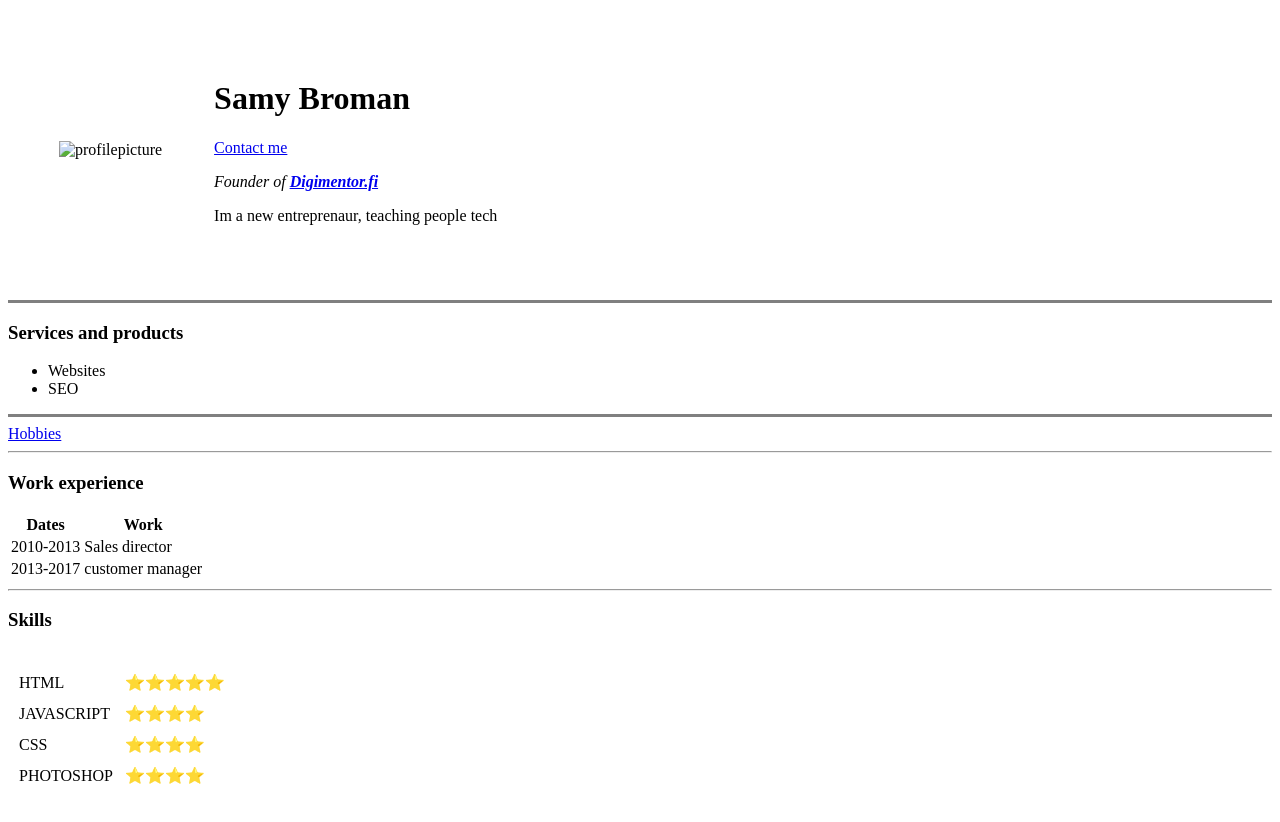
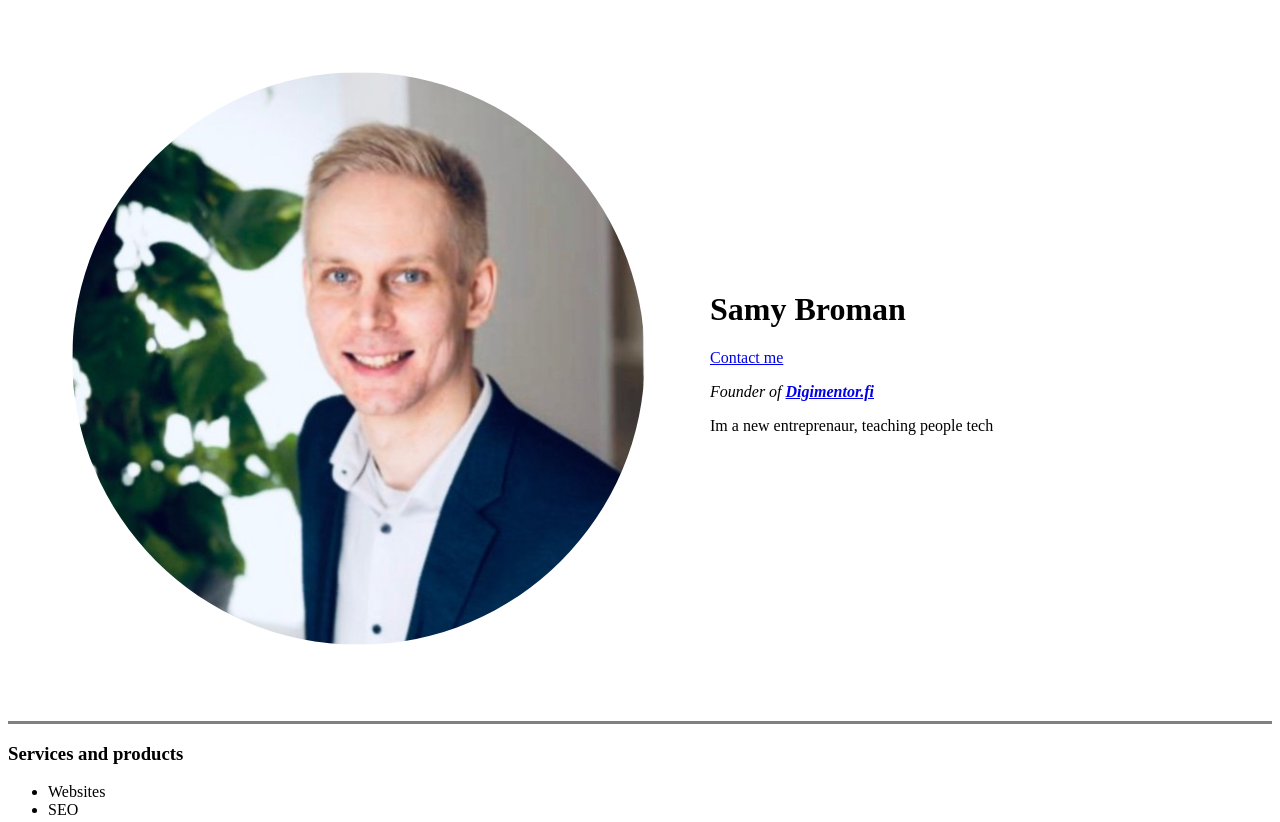
Before and after one commit to sambroman/cv, a plain HTML site: page index.html in a window 1280 px wide. Shown: the top 822 px of the page. Drawn offline with Linux system fonts and the light colour scheme.

Commit message:
Update index.html

```diff
--- a/index.html
+++ b/index.html
@@ -9,7 +9,7 @@
 
     <table cellspacing="50px">
       <tr>
-        <td><img src="profile.png" alt="profilepicture"/></td>
+        <td><img src="images/profile.png" alt="profilepicture"/></td>
         <td>   <h1>Samy Broman</h1>
 
           <a href="contact.html">Contact me</a>
```
